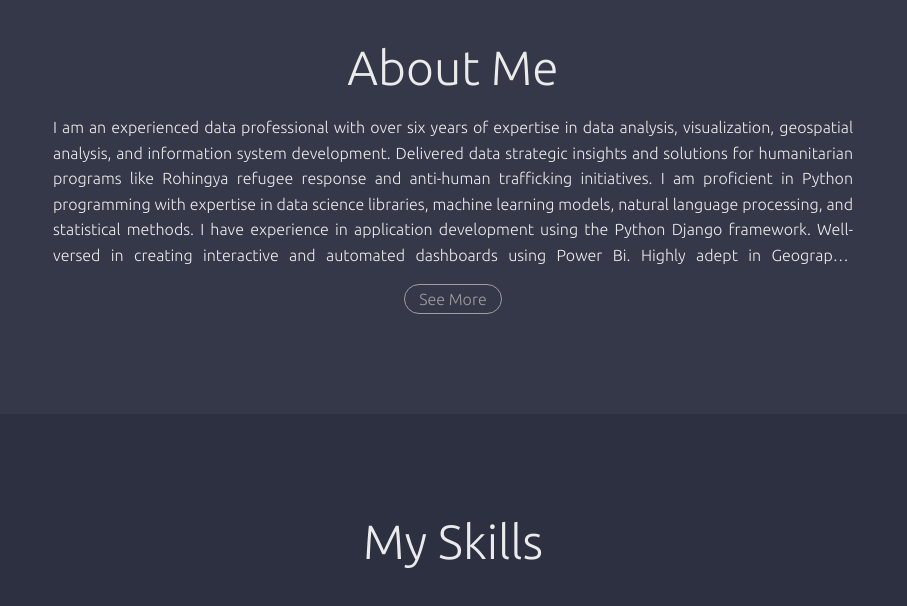
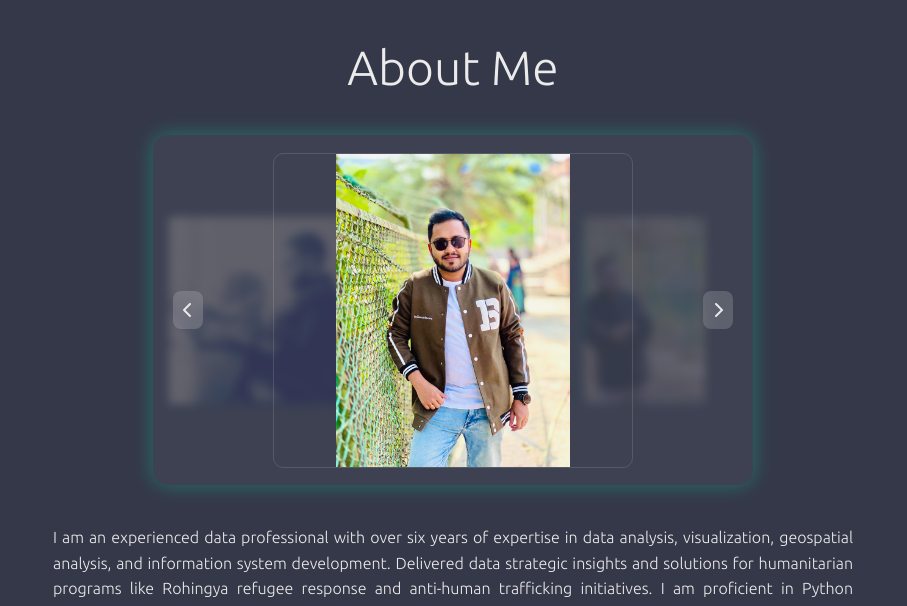
Before and after one commit to suranjitpartho/portfolio-website-v2, a plain HTML site: page index.html in a window 1280 px wide. Shown: the part 860-1466 px from the top of the page, without its empty margins (187-1094 px from the left). Drawn offline with nearby package versions, Linux system fonts and the light colour scheme.

Commit message:
feat: Implement sci-fi photo viewer and refine CSS/JS

```diff
--- a/css/about.css
+++ b/css/about.css
@@ -33,10 +33,130 @@
     max-height: none; /* Allow content to expand fully */
 }
 
+/* Photo Viewer Styles */
+.photo-viewer-container {
+    position: relative;
+    width: 100%;
+    max-width: 600px; /* Overall width of the viewer */
+    height: 350px; /* Fixed height for the viewer */
+    margin: 40px auto;
+    overflow: hidden; /* This will clip the side images that are too far */
+    border-radius: 15px;
+    box-shadow: 0 0 20px rgba(8, 255, 185, 0.3); /* Sci-fi glow */
+    background-color: var(--dark3);
+    display: flex;
+    align-items: center;
+    justify-content: center;
+}
 
+.photo-viewer-inner {
+    display: flex;
+    align-items: center;
+    width: 100%;
+    height: 100%;
+    position: relative;
+}
+
+.photo-display {
+    position: absolute; /* Position relative to photo-viewer-inner */
+    top: 0;
+    left: 0;
+    width: 100%; /* Take full width of inner container */
+    height: 100%; /* Take full height of inner container */
+    display: flex; /* Use flexbox to center the images within this area */
+    justify-content: center;
+    align-items: center;
+}
+
+.photo-item {
+    position: absolute; /* Position absolutely within photo-display */
+    width: 60%; /* Make central image take up 60% of photo-display width */
+    height: 90%; /* Make central image take up 80% of photo-display height */
+    object-fit: contain; /* Ensures the whole image is visible within its bounds */
+    transition: transform 0.5s ease-in-out, opacity 0.5s ease-in-out, filter 0.5s ease-in-out;
+    border-radius: 10px;
+    border: 1px solid rgba(230, 230, 230, 0.144);
+    /* box-shadow: 0 0 15px rgba(0, 0, 0, 0.5); */
+    opacity: 0; /* Hidden by default */
+    pointer-events: none; /* Disable interaction when hidden */
+    filter: blur(10px); /* Default blur for hidden items */
+    transform: scale(0.5); /* Make hidden items smaller */
+    z-index: 0; /* Default z-index */
+}
+
+.photo-item.active {
+    transform: translateX(0) scale(1); /* Centered and full size */
+    opacity: 1;
+    z-index: 2;
+    filter: blur(0); /* No blur for active item */
+    pointer-events: auto; /* Enable interaction for active item */
+}
+
+.photo-item.next {
+    /* Position to the right of the active image, partially visible */
+    transform: translateX(calc(50% + 10px)) scale(0.6); /* Move right, scaled, with a gap */
+    opacity: 0.2; /* More transparent */
+    z-index: 1; /* Behind active */
+    filter: blur(8px); /* More blur */
+    pointer-events: auto;
+}
+
+.photo-item.prev {
+    /* Position to the left of the active image, partially visible */
+    transform: translateX(calc(-50% - 10px)) scale(0.6); /* Move left, scaled, with a gap */
+    opacity: 0.2; /* More transparent */
+    z-index: 1; /* Behind active */
+    filter: blur(8px); /* More blur */
+    pointer-events: auto;
+}
+
+.nav-arrow {
+    border: none;
+    background: rgba(224, 224, 224, 0.2);
+    color: var(--white1);
+    font-size: 1em;
+    padding: 10px;
+    cursor: pointer;
+    position: absolute;
+    top: 50%;
+    transform: translateY(-50%);
+    z-index: 3;
+    border-radius: 8px;
+    transition: background 0.3s ease, color 0.3s ease;
+    backdrop-filter: blur(5px);
+}
+
+.nav-arrow:hover {
+    background: rgba(224, 224, 224, 0.3);
+    color: var(--prime1);
+}
+
+.left-arrow {
+    left: 20px;
+}
+
+.right-arrow {
+    right: 20px;
+}
 
 @media (max-width: 768px) {
     #about {
         padding: 50px 20px;
     }
+
+    .photo-viewer-container {
+        height: 250px; /* Adjust height for smaller screens */
+        margin: 20px auto;
+    }
+
+    .nav-arrow {
+        font-size: 1.5em;
+        padding: 10px;
+    }
 }
+
+@media (max-width: 480px) {
+    .photo-viewer-container {
+        height: 200px;
+    }
+}
--- a/index.html
+++ b/index.html
@@ -59,6 +59,19 @@
         <section id="about">
             <div class="about-content">
                 <h2>About Me</h2>
+                <div class="photo-viewer-container">
+                    <div class="photo-viewer-inner">
+                        <button class="nav-arrow left-arrow"><i class="fas fa-chevron-left"></i></button>
+                        <div class="photo-display">
+                            <img src="img/profile/profile_001.jpg" alt="Profile Photo 1" class="photo-item active">
+                            <img src="img/profile/profile_002.jpg" alt="Profile Photo 2" class="photo-item next">
+                            <img src="img/profile/profile_003.jpg" alt="Profile Photo 3" class="photo-item">
+                            <img src="img/profile/profile_004.jpg" alt="Profile Photo 4" class="photo-item">
+                            <img src="img/profile/profile_005.jpg" alt="Profile Photo 5" class="photo-item prev">
+                        </div>
+                        <button class="nav-arrow right-arrow"><i class="fas fa-chevron-right"></i></button>
+                    </div>
+                </div>
                 <div id="about-text-container" class="truncated-text">
                     <p>I am an experienced data professional with over six years of expertise in data analysis,
                         visualization, geospatial analysis, and information system development. Delivered data strategic
--- a/js/main.js
+++ b/js/main.js
@@ -3,6 +3,7 @@ import { setupAboutSection } from './about.js';
 import { setupJourneySection } from './journey.js';
 import { setupHeroAnimations } from './hero.js';
 import { setupSmoothScrolling } from './common.js';
+import { setupPhotoViewer } from './photoViewer.js';
 
 document.addEventListener('DOMContentLoaded', () => {
     setupSkillsAnimation();
@@ -10,4 +11,5 @@ document.addEventListener('DOMContentLoaded', () => {
     setupJourneySection();
     setupHeroAnimations();
     setupSmoothScrolling();
+    setupPhotoViewer();
 });
--- /dev/null
+++ b/js/photoViewer.js
@@ -0,0 +1,37 @@
+export const setupPhotoViewer = () => {
+    const photoItems = document.querySelectorAll('.photo-item');
+    const leftArrow = document.querySelector('.left-arrow');
+    const rightArrow = document.querySelector('.right-arrow');
+    let currentIndex = 0;
+
+    const updatePhotoClasses = () => {
+        photoItems.forEach((item, index) => {
+            item.classList.remove('active', 'next', 'prev');
+            // The CSS will handle the default hidden state (display: none, opacity: 0, etc.)
+
+            if (index === currentIndex) {
+                item.classList.add('active');
+            } else if (index === (currentIndex + 1) % photoItems.length) {
+                item.classList.add('next');
+            } else if (index === (currentIndex - 1 + photoItems.length) % photoItems.length) {
+                item.classList.add('prev');
+            }
+        });
+    };
+
+    const showNextPhoto = () => {
+        currentIndex = (currentIndex + 1) % photoItems.length;
+        updatePhotoClasses();
+    };
+
+    const showPrevPhoto = () => {
+        currentIndex = (currentIndex - 1 + photoItems.length) % photoItems.length;
+        updatePhotoClasses();
+    };
+
+    leftArrow.addEventListener('click', showPrevPhoto);
+    rightArrow.addEventListener('click', showNextPhoto);
+
+    // Initial setup
+    updatePhotoClasses();
+};
```
Also changed, not shown: img/profile/profile_001.jpg (added), img/profile/profile_002.jpg (added), img/profile/profile_003.jpg (added), img/profile/profile_004.jpg (added), img/profile/profile_005.jpg (added).
